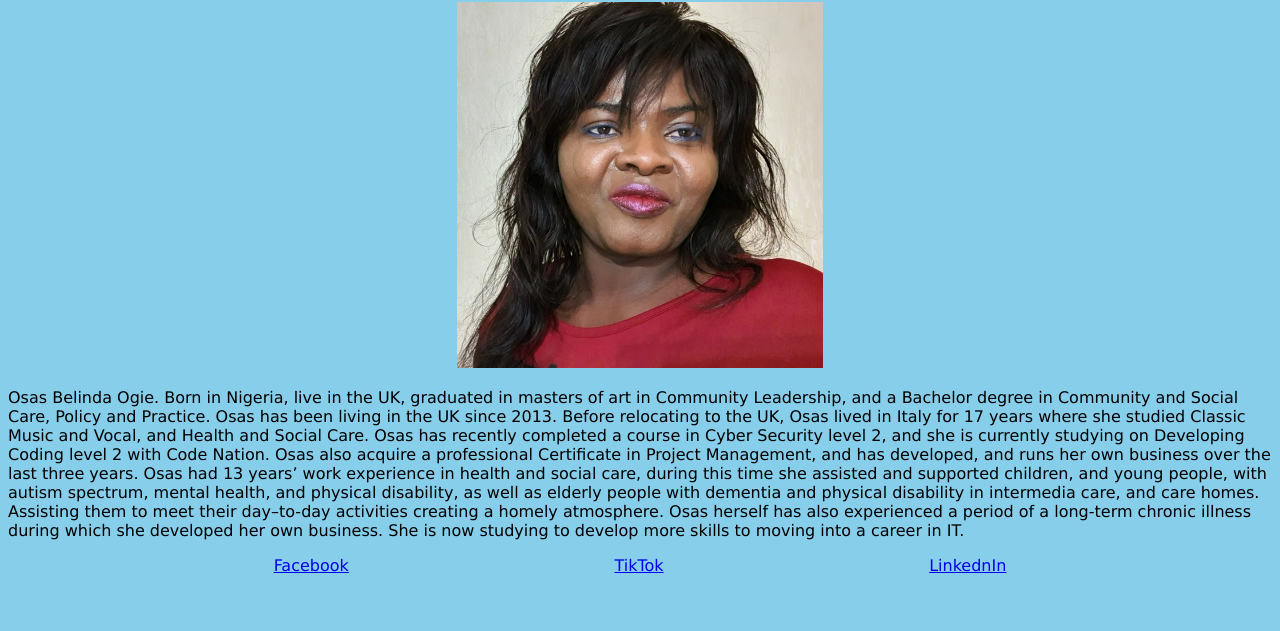
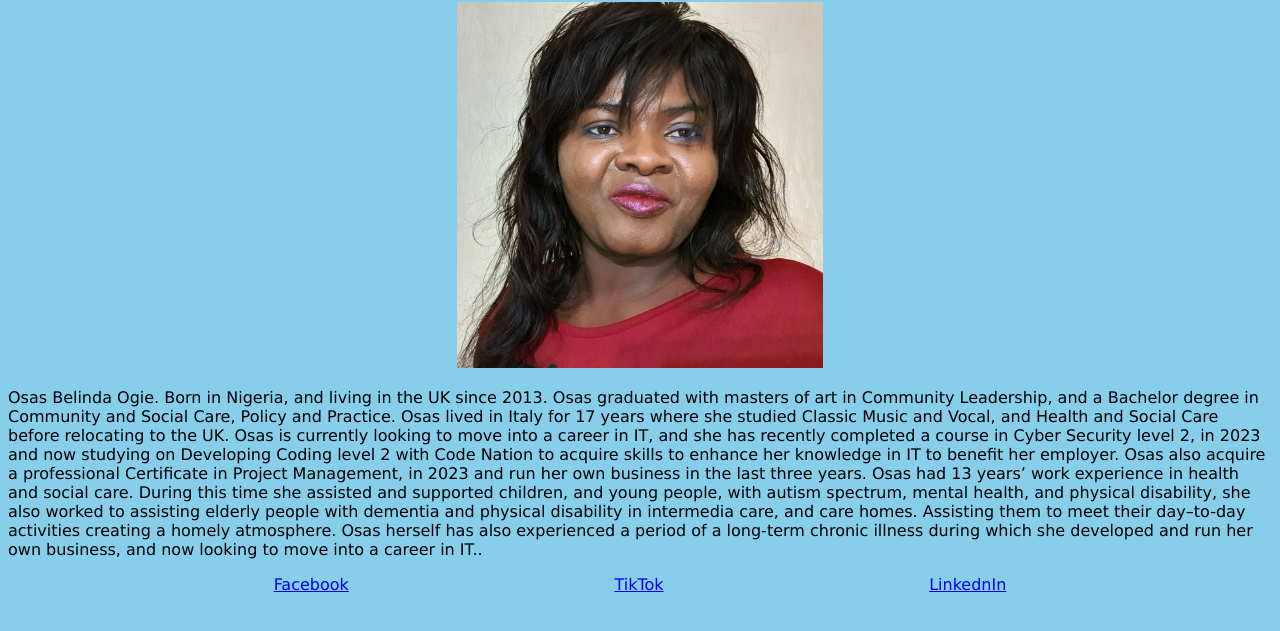
Before and after one commit to Posh78/My-Portfolio, a plain HTML site: page index.html in a window 1280 px wide. Shown: the part 79-710 px from the top of the page. Drawn offline with Linux system fonts and the light colour scheme.

Commit message:
Add files via upload

```diff
--- a/index.html
+++ b/index.html
@@ -10,7 +10,7 @@
 
 <h1>About me</h1>
 <img src="-5823287144804889662_99 (1).jpg" alt="image Osas Belinda Ogie">
-<p class="description">Osas Belinda Ogie. Born in Nigeria, live in the UK, graduated in masters of art in Community Leadership, and a Bachelor degree in Community and Social Care, Policy and Practice. Osas has been living in the UK since 2013. Before relocating to the UK, Osas lived in Italy for 17 years where she studied Classic Music and Vocal, and Health and Social Care. Osas has recently completed a course in Cyber Security level 2, and she is currently studying on Developing Coding level 2 with Code Nation. Osas also acquire a professional Certificate in Project Management, and has developed, and runs her own business over the last three years. Osas had 13 years’ work experience in health and social care, during this time she assisted and supported children, and young people, with autism spectrum, mental health, and physical disability, as well as elderly people with dementia and physical disability in intermedia care, and care homes. Assisting them to meet their day–to-day activities creating a homely atmosphere. Osas herself has also experienced a period of a long-term chronic illness during which she developed her own business. She is now studying to develop more skills to moving into a career in IT.</p>
+<p class="description">Osas Belinda Ogie. Born in Nigeria, and living in the UK since 2013. Osas graduated with masters of art in Community Leadership, and a Bachelor degree in Community and Social Care, Policy and Practice. Osas lived in Italy for 17 years where she studied Classic Music and Vocal, and Health and Social Care before relocating to the UK. Osas is currently looking to move into a career in IT, and she has recently completed a course in Cyber Security level 2, in 2023 and now studying on Developing Coding level 2 with Code Nation to acquire skills to enhance her knowledge in IT to benefit her employer. Osas also acquire a professional Certificate in Project Management, in 2023 and run her own business in the last three years. Osas had 13 years’ work experience in health and social care. During this time she assisted and supported children, and young people, with autism spectrum, mental health, and physical disability, she also worked to assisting elderly people with dementia and physical disability in intermedia care, and care homes. Assisting them to meet their day–to-day activities creating a homely atmosphere. Osas herself has also experienced a period of a long-term chronic illness during which she developed and run her own business, and now looking to move into a career in IT..</p>
 
 
  <footer>
```
